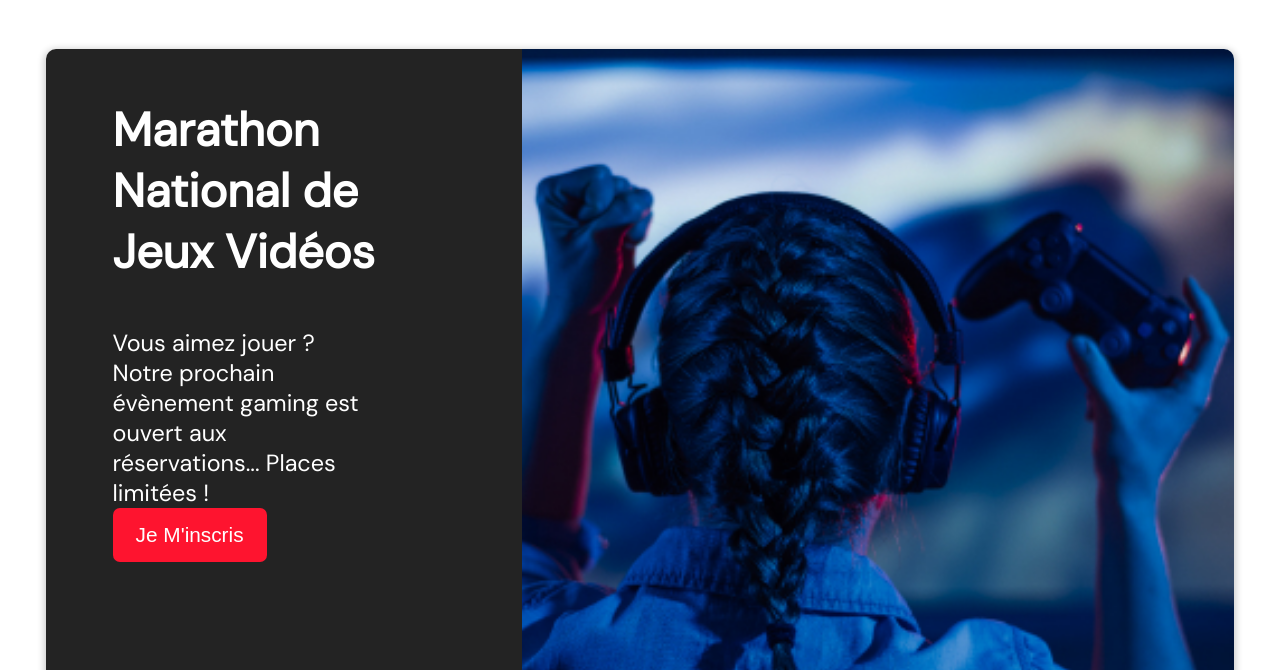
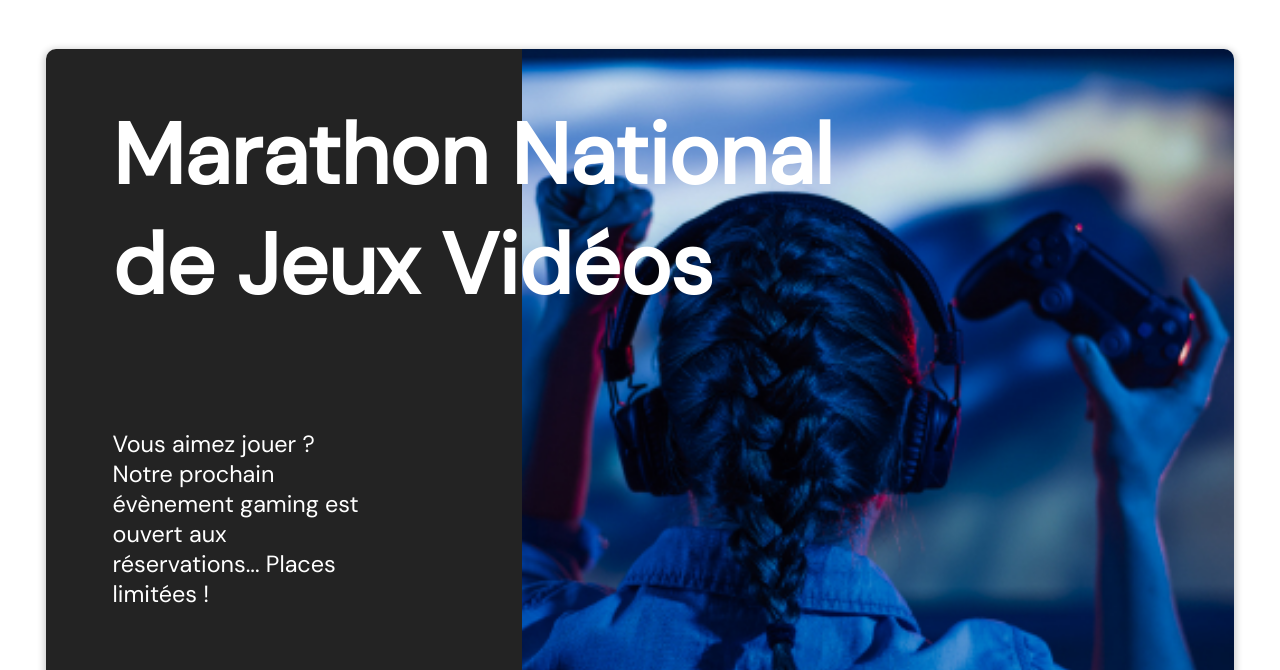
Before and after one commit to audebridault/Projet4, a website: page starterOnly/index.html in a window 1280 px wide. Shown: the part 103-773 px from the top of the page. Drawn offline with Linux system fonts and the light colour scheme.

Commit message:
@media 1024px mise en page

```diff
--- a/starterOnly/modal.css
+++ b/starterOnly/modal.css
@@ -102,6 +102,24 @@ img {
     margin-top: -15px;
   }
 }
+@media screen and (min-width: 1023px) {
+  .hero-headline{
+    position: absolute;
+    width: 300%;
+    text-align: inherit;
+    font-size: 85px;
+  }
+  .hero-text{
+    position: absolute;
+    width: 200%;
+    top: 10%;
+    text-align: inherit;
+  }
+  .btn-signup{
+    position: absolute;
+    top: 20%;
+  }
+}
 
 main {
   font-size: 130%;
@@ -113,8 +131,6 @@ main {
   margin: 1px 20px 15px;
   border-radius: 2rem;
   text-align: justify;
-
-
 }
 
 .modal-btn {
@@ -138,6 +154,7 @@ main {
   padding: 10px;
   font-family: var(--font-slab);
 }
+
 
 /* Modal form */
 
```
